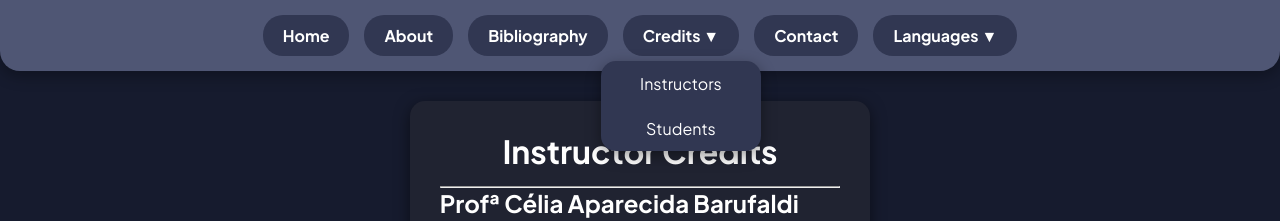
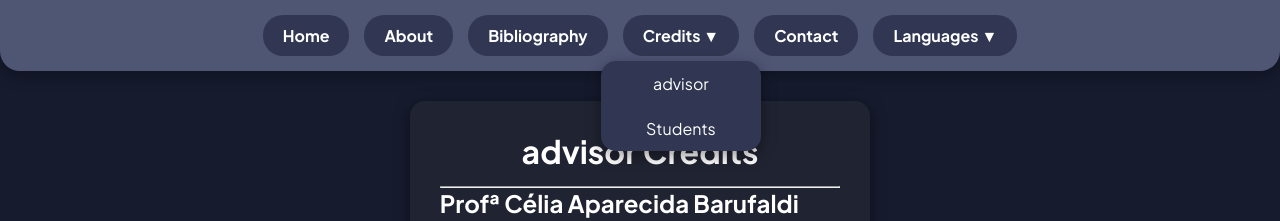
Before and after one commit to frcf1204-sys/portas_abertas2026, a plain HTML site: page creditos_professores_en.html in a window 1280 px wide. Both pictures are taken after a click on the heading "Credits ▼". Shown: the top 221 px of the page. Drawn offline with Linux system fonts and the light colour scheme; a web font is replaced by a local one.

Commit message:
Update creditos_professores_en.html

```diff
--- a/creditos_professores_en.html
+++ b/creditos_professores_en.html
@@ -1,7 +1,7 @@
 <!DOCTYPE html>
 <html lang="en">
     <head>
-        <title>Credits - Instructors</title>
+        <title>Credits - advisor</title>
         <meta charset="UTF-8">
         <meta name="viewport" content="width=device-width, initial-scale=1.0">
         <link rel="stylesheet" type="text/css" href="estilo.css">
@@ -20,7 +20,7 @@
                     <details>
                         <summary>Credits ▼</summary>
                         <ul class="dropdown-menu">
-                            <li><a href="creditos_professores_en.html">Instructors</a></li>
+                            <li><a href="creditos_professores_en.html">advisor</a></li>
                             <li><a href="creditos_alunos_en.html">Students</a></li>
                         </ul>
                     </details>
@@ -39,7 +39,7 @@
         </header>
 
         <div class="content-box">
-            <h1 style="text-align: center;">Instructor Credits</h1>
+            <h1 style="text-align: center;">advisor Credits</h1>
             <hr>
             <h2>Profª Célia Aparecida Barufaldi</h2>
             <p>• Degree in Data Processing Technology</p>
```
